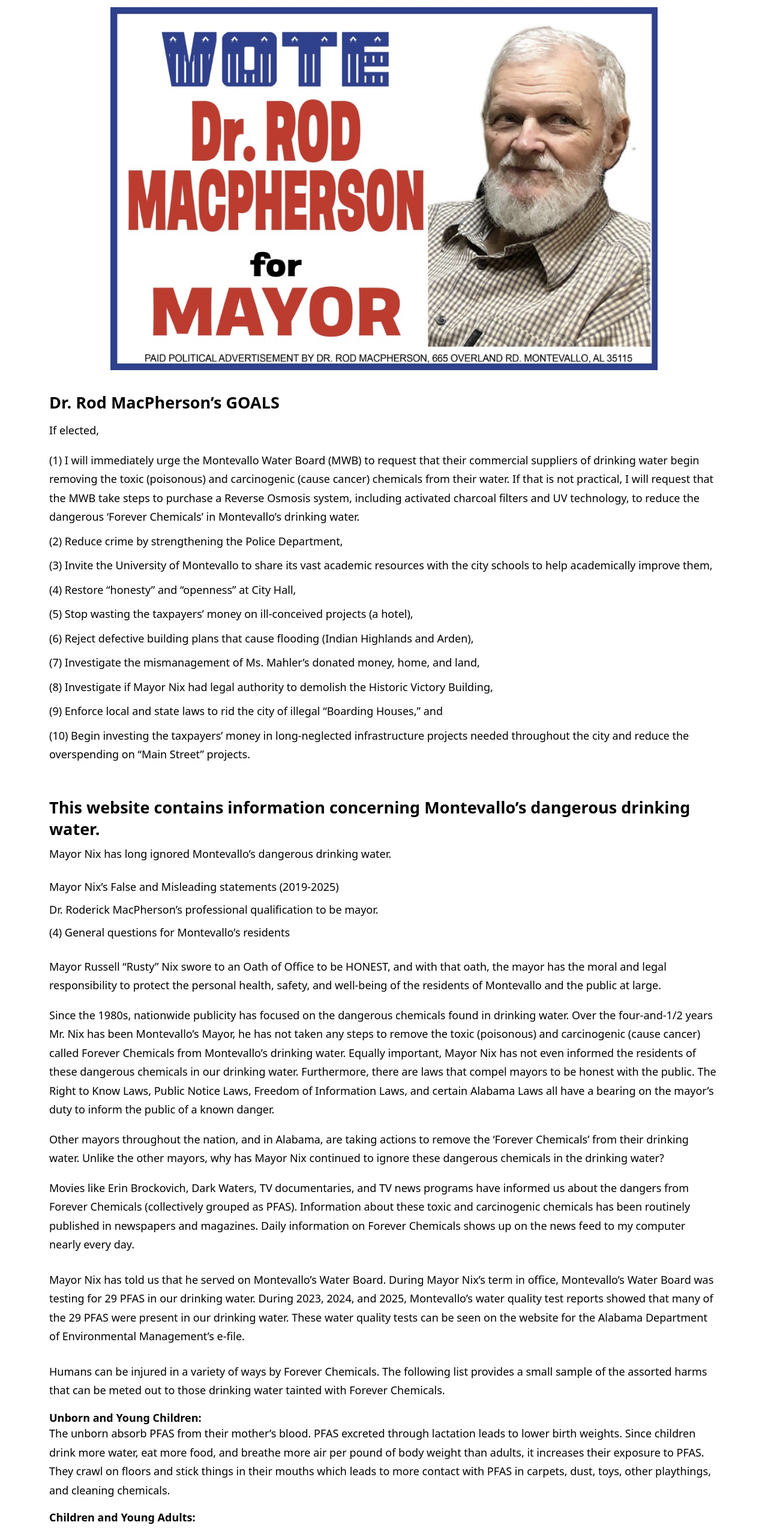
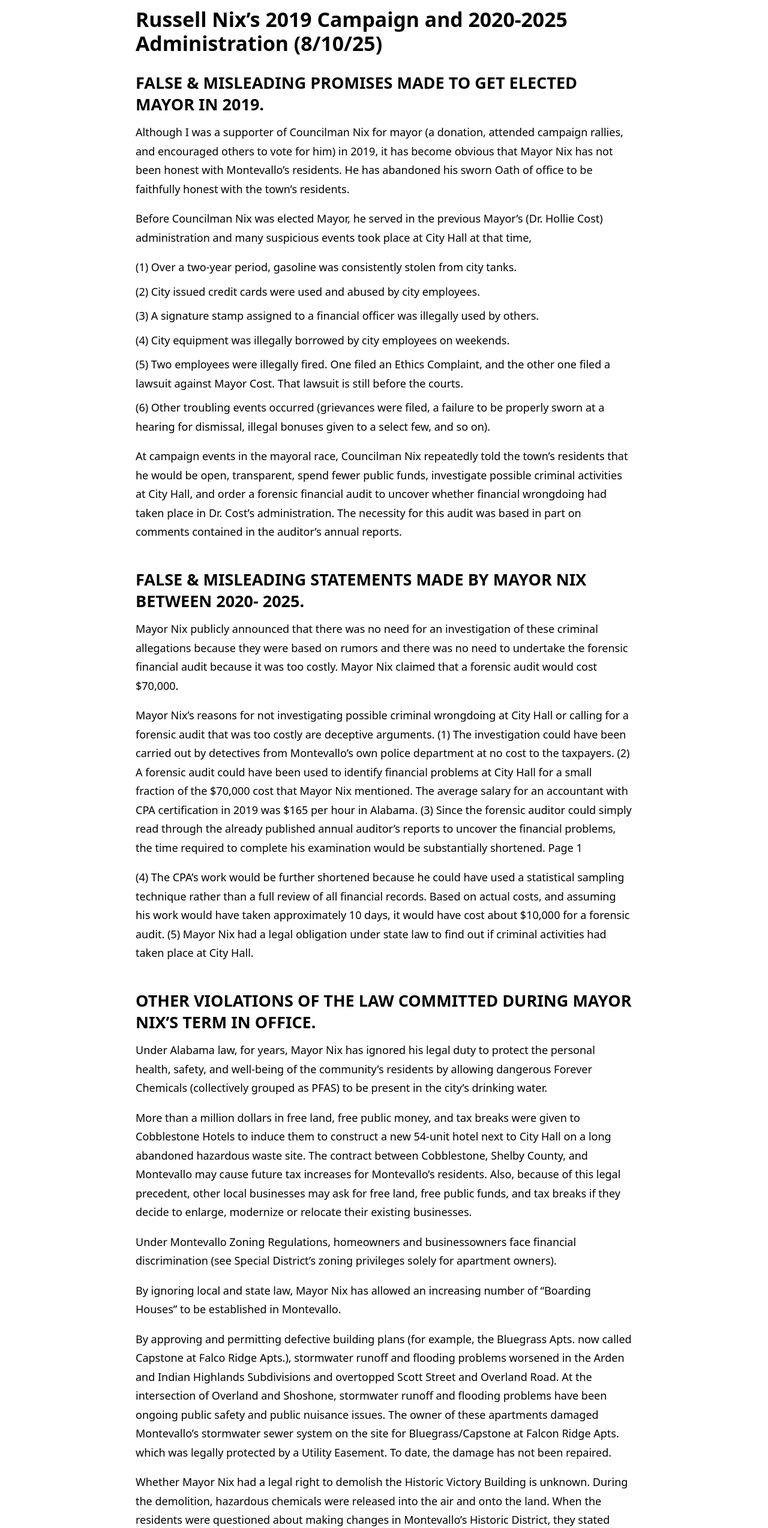
Before and after one commit to PufyBee/grandfatherscampaign, a Next.js app: page /section-2 in a window 1280 px wide. Shown: the part 80-2627 px from the top of the page at 60% size. Built offline with nearby package versions, Linux system fonts and the light colour scheme.

Commit message:
Tenative final

```diff
--- a/app/page.tsx
+++ b/app/page.tsx
@@ -10,6 +10,7 @@ const HERO_SRC = "/images/vote-rod-mayor.jpg";
 export default function Page() {
   return (
     <div id="top" className="mx-auto max-w-5xl px-4">
+      {/* HERO */}
       <div className="relative mx-auto max-w-4xl aspect-[5/3] mb-8">
         <Image
           src={HERO_SRC}
@@ -22,38 +23,68 @@ export default function Page() {
         />
       </div>
 
+      {/* GOALS (moved to top) */}
+      <section id="goals" className="mb-12">
+        <h2 className="text-2xl font-semibold mb-3">Dr. Rod MacPherson’s GOALS</h2>
+        <p className="mb-4 leading-7">If elected,</p>
+        <div className="space-y-2 leading-7">
+          <p>
+            (1) I will immediately urge the Montevallo Water Board (MWB) to request that their commercial suppliers of
+            drinking water begin removing the toxic (poisonous) and carcinogenic (cause cancer) chemicals from their
+            water. If that is not practical, I will request that the MWB take steps to purchase a Reverse Osmosis
+            system, including activated charcoal filters and UV technology, to reduce the dangerous ‘Forever Chemicals’
+            in Montevallo’s drinking water.
+          </p>
+          <p>(2) Reduce crime by strengthening the Police Department,</p>
+          <p>
+            (3) Invite the University of Montevallo to share its vast academic resources with the city schools to help
+            academically improve them,
+          </p>
+          <p>(4) Restore “honesty” and “openness” at City Hall,</p>
+          <p>(5) Stop wasting the taxpayers’ money on ill-conceived projects (a hotel),</p>
+          <p>(6) Reject defective building plans that cause flooding (Indian Highlands and Arden),</p>
+          <p>(7) Investigate the mismanagement of Ms. Mahler’s donated money, home, and land,</p>
+          <p>(8) Investigate if Mayor Nix had legal authority to demolish the Historic Victory Building,</p>
+          <p>(9) Enforce local and state laws to rid the city of illegal “Boarding Houses,” and</p>
+          <p>
+            (10) Begin investing the taxpayers’ money in long-neglected infrastructure projects needed throughout the
+            city and reduce the overspending on “Main Street” projects.
+          </p>
+        </div>
+      </section>
+
+      {/* INTRO (verbatim) */}
       <h2 className="text-2xl font-semibold mb-2">
         This website contains information concerning Montevallo’s dangerous drinking water.
       </h2>
-
+      <p className="mb-6">Mayor Nix has long ignored Montevallo’s dangerous drinking water.</p>
 
       <div className="space-y-2 mb-6">
-        <p>(1)Mayor Nix has long ignored Montevallo’s dangerous drinking water.</p>
-        <p>(2)Mayor Nix’s False and Misleading statements (2019-2025)</p>
-        <p>(3)Dr. Roderick MacPherson’s professional qualification to be mayor.</p>
+        <p>Mayor Nix’s False and Misleading statements (2019-2025)</p>
+        <p>Dr. Roderick MacPherson’s professional qualification to be mayor.</p>
         <p>(4) General questions for Montevallo’s residents</p>
       </div>
 
       <p className="mb-4 leading-7">
-        Mayor Russell “Rusty” Nix swore to an Oath of Office to be HONEST, and with that oath, the mayor has
-        the moral and legal responsibility to protect the personal health, safety, and well-being of the residents
-        of Montevallo and the public at large.
+        Mayor Russell “Rusty” Nix swore to an Oath of Office to be HONEST, and with that oath, the mayor has the moral
+        and legal responsibility to protect the personal health, safety, and well-being of the residents of Montevallo
+        and the public at large.
       </p>
 
       <p className="mb-4 leading-7">
-        Since the 1980s, nationwide publicity has focused on the dangerous chemicals found in drinking water.
-        Over the four-and-1/2 years Mr. Nix has been Montevallo’s Mayor, he has not taken any steps to remove
-        the toxic (poisonous) and carcinogenic (cause cancer) called Forever Chemicals from Montevallo’s drinking
-        water. Equally important, Mayor Nix has not even informed the residents of these dangerous chemicals in our
-        drinking water. Furthermore, there are laws that compel mayors to be honest with the public. The Right to
-        Know Laws, Public Notice Laws, Freedom of Information Laws, and certain Alabama Laws all have a bearing on
-        the mayor’s duty to inform the public of a known danger.
+        Since the 1980s, nationwide publicity has focused on the dangerous chemicals found in drinking water. Over the
+        four-and-1/2 years Mr. Nix has been Montevallo’s Mayor, he has not taken any steps to remove the toxic
+        (poisonous) and carcinogenic (cause cancer) called Forever Chemicals from Montevallo’s drinking water. Equally
+        important, Mayor Nix has not even informed the residents of these dangerous chemicals in our drinking water.
+        Furthermore, there are laws that compel mayors to be honest with the public. The Right to Know Laws, Public
+        Notice Laws, Freedom of Information Laws, and certain Alabama Laws all have a bearing on the mayor’s duty to
+        inform the public of a known danger.
       </p>
 
       <p className="mb-4 leading-7">
-        Other mayors throughout the nation, and in Alabama, are taking actions to remove the ‘Forever Chemicals’
-        from their drinking water. Unlike the other mayors, why has Mayor Nix continued to ignore these dangerous
-        chemicals in the drinking water?
+        Other mayors throughout the nation, and in Alabama, are taking actions to remove the ‘Forever Chemicals’ from
+        their drinking water. Unlike the other mayors, why has Mayor Nix continued to ignore these dangerous chemicals
+        in the drinking water?
       </p>
 
       <p className="mb-6 leading-7">
@@ -65,14 +96,14 @@ export default function Page() {
 
       <p className="mb-6 leading-7">
         Mayor Nix has told us that he served on Montevallo’s Water Board. During Mayor Nix’s term in office, Montevallo’s
-        Water Board was testing for 29 PFAS in our drinking water. During 2023, 2024, and 2025, Montevallo’s water quality
-        test reports showed that many of the 29 PFAS were present in our drinking water. These water quality tests can be
-        seen on the website for the Alabama Department of Environmental Management’s e-file.
+        Water Board was testing for 29 PFAS in our drinking water. During 2023, 2024, and 2025, Montevallo’s water
+        quality test reports showed that many of the 29 PFAS were present in our drinking water. These water quality
+        tests can be seen on the website for the Alabama Department of Environmental Management’s e-file.
       </p>
 
       <p className="mb-4 leading-7">
-        Humans can be injured in a variety of ways by Forever Chemicals. The following list provides a small sample of the
-        assorted harms that can be meted out to those drinking water tainted with Forever Chemicals.
+        Humans can be injured in a variety of ways by Forever Chemicals. The following list provides a small sample of
+        the assorted harms that can be meted out to those drinking water tainted with Forever Chemicals.
       </p>
 
       <h3 className="font-semibold">Unborn and Young Children:</h3>
@@ -90,20 +121,21 @@ export default function Page() {
 
       <h3 className="font-semibold">Women:</h3>
       <p className="mb-4 leading-7">
-        PFAS can cause reproductive damage, delayed fetal growth, increased blood pressure, high cholesterol, suppress the
-        immune system, thyroid disease, preeclampsia, and introduce cancers (breast, ovarian, liver, bladder, and so on).
+        PFAS can cause reproductive damage, delayed fetal growth, increased blood pressure, high cholesterol, suppress
+        the immune system, thyroid disease, preeclampsia, and introduce cancers (breast, ovarian, liver, bladder, and
+        so on).
       </p>
 
       <h3 className="font-semibold">Men:</h3>
       <p className="mb-4 leading-7">
-        PFAS can cause assorted ailments, stomach problems, assorted diseases, and cancers (testicular, kidney, prostrate,
-        thyroid, etc.)
+        PFAS can cause assorted ailments, stomach problems, assorted diseases, and cancers (testicular, kidney,
+        prostrate, thyroid, etc.)
       </p>
 
-      <p className="mb-4 leading-7">
+      <p className="mb-8 leading-7">
         According to one expert, there probably isn’t a single tissue or an organ system in the human body where PFAS
-        destructive impacts haven’t been reported. Less than a drop from one of the PFAS can cause harm to humans, animals,
-        and the environment.
+        destructive impacts haven’t been reported. Less than a drop from one of the PFAS can cause harm to humans,
+        animals, and the environment.
       </p>
     </div>
   );
--- a/app/section-2/page.tsx
+++ b/app/section-2/page.tsx
@@ -1,141 +1,85 @@
 import type { Metadata } from "next";
-import Image from "next/image";
 
 export const metadata: Metadata = {
-  title: "Introduction website | Montevallo Water Facts",
+  title: "Sec 2- Russell Nix’s 2019 Campaign and 2020-2025 Administration (8/10/25)",
 };
 
-const HERO_SRC = "/images/vote-rod-mayor.jpg";
+export default function Section2Page() {
+  return (
+    <div className="mx-auto max-w-3xl px-4">
+      <h1 className="text-3xl font-bold mb-6">
+        Russell Nix’s 2019 Campaign and 2020-2025 Administration (8/10/25)
+      </h1>
 
-export default function Page() {
-  return (
-    <div id="top" className="mx-auto max-w-5xl px-4">
-      {/* HERO */}
-      <div className="relative mx-auto max-w-4xl aspect-[5/3] mb-8">
-        <Image
-          src={HERO_SRC}
-          alt=""
-          fill
-          sizes="(min-width:1280px) 896px, 90vw"
-          priority
-          className="object-contain"
-          aria-hidden="true"
-        />
-      </div>
-
-      {/* GOALS (moved to top) */}
-      <section id="goals" className="mb-12">
-        <h2 className="text-2xl font-semibold mb-3">Dr. Rod MacPherson’s GOALS</h2>
-        <p className="mb-4 leading-7">If elected,</p>
-        <div className="space-y-2 leading-7">
-          <p>
-            (1) I will immediately urge the Montevallo Water Board (MWB) to request that their commercial suppliers of
-            drinking water begin removing the toxic (poisonous) and carcinogenic (cause cancer) chemicals from their
-            water. If that is not practical, I will request that the MWB take steps to purchase a Reverse Osmosis
-            system, including activated charcoal filters and UV technology, to reduce the dangerous ‘Forever Chemicals’
-            in Montevallo’s drinking water.
-          </p>
-          <p>(2) Reduce crime by strengthening the Police Department,</p>
-          <p>
-            (3) Invite the University of Montevallo to share its vast academic resources with the city schools to help
-            academically improve them,
-          </p>
-          <p>(4) Restore “honesty” and “openness” at City Hall,</p>
-          <p>(5) Stop wasting the taxpayers’ money on ill-conceived projects (a hotel),</p>
-          <p>(6) Reject defective building plans that cause flooding (Indian Highlands and Arden),</p>
-          <p>(7) Investigate the mismanagement of Ms. Mahler’s donated money, home, and land,</p>
-          <p>(8) Investigate if Mayor Nix had legal authority to demolish the Historic Victory Building,</p>
-          <p>(9) Enforce local and state laws to rid the city of illegal “Boarding Houses,” and</p>
-          <p>
-            (10) Begin investing the taxpayers’ money in long-neglected infrastructure projects needed throughout the
-            city and reduce the overspending on “Main Street” projects.
-          </p>
-        </div>
-      </section>
-
-      {/* INTRO (verbatim) */}
-      <h2 className="text-2xl font-semibold mb-2">
-        This website contains information concerning Montevallo’s dangerous drinking water.
+      <h2 className="text-2xl font-semibold mb-3">
+        FALSE &amp; MISLEADING PROMISES MADE TO GET ELECTED MAYOR IN 2019.
       </h2>
-      <p className="mb-6">Mayor Nix has long ignored Montevallo’s dangerous drinking water.</p>
-
-      <div className="space-y-2 mb-6">
-        <p>Mayor Nix’s False and Misleading statements (2019-2025)</p>
-        <p>Dr. Roderick MacPherson’s professional qualification to be mayor.</p>
-        <p>(4) General questions for Montevallo’s residents</p>
-      </div>
 
       <p className="mb-4 leading-7">
-        Mayor Russell “Rusty” Nix swore to an Oath of Office to be HONEST, and with that oath, the mayor has the moral
-        and legal responsibility to protect the personal health, safety, and well-being of the residents of Montevallo
-        and the public at large.
+        Although I was a supporter of Councilman Nix for mayor (a donation, attended campaign rallies, and encouraged others to vote for him) in 2019, it has become obvious that Mayor Nix has not been honest with Montevallo’s residents. He has abandoned his sworn Oath of office to be faithfully honest with the town’s residents.
       </p>
 
       <p className="mb-4 leading-7">
-        Since the 1980s, nationwide publicity has focused on the dangerous chemicals found in drinking water. Over the
-        four-and-1/2 years Mr. Nix has been Montevallo’s Mayor, he has not taken any steps to remove the toxic
-        (poisonous) and carcinogenic (cause cancer) called Forever Chemicals from Montevallo’s drinking water. Equally
-        important, Mayor Nix has not even informed the residents of these dangerous chemicals in our drinking water.
-        Furthermore, there are laws that compel mayors to be honest with the public. The Right to Know Laws, Public
-        Notice Laws, Freedom of Information Laws, and certain Alabama Laws all have a bearing on the mayor’s duty to
-        inform the public of a known danger.
+        Before Councilman Nix was elected Mayor, he served in the previous Mayor’s (Dr. Hollie Cost) administration and many suspicious events took place at City Hall at that time,
+      </p>
+
+      <p className="mb-2 leading-7">(1) Over a two-year period, gasoline was consistently stolen from city tanks.</p>
+      <p className="mb-2 leading-7">(2) City issued credit cards were used and abused by city employees.</p>
+      <p className="mb-2 leading-7">(3) A signature stamp assigned to a financial officer was illegally used by others.</p>
+      <p className="mb-2 leading-7">(4) City equipment was illegally borrowed by city employees on weekends.</p>
+      <p className="mb-2 leading-7">(5) Two employees were illegally fired. One filed an Ethics Complaint, and the other one filed a lawsuit against Mayor Cost. That lawsuit is still before the courts.</p>
+      <p className="mb-4 leading-7">(6) Other troubling events occurred (grievances were filed, a failure to be properly sworn at a hearing for dismissal, illegal bonuses given to a select few, and so on).</p>
+
+      <p className="mb-4 leading-7">
+        At campaign events in the mayoral race, Councilman Nix repeatedly told the town’s residents that he would be open, transparent, spend fewer public funds, investigate possible criminal activities at City Hall, and order a forensic financial audit to uncover whether financial wrongdoing had taken place in Dr. Cost’s administration. The necessity for this audit was based in part on comments contained in the auditor’s annual reports.
+      </p>
+
+      <h2 className="text-2xl font-semibold mt-10 mb-3">
+        FALSE &amp; MISLEADING STATEMENTS MADE BY MAYOR NIX BETWEEN 2020- 2025.
+      </h2>
+
+      <p className="mb-4 leading-7">
+        Mayor Nix publicly announced that there was no need for an investigation of these criminal allegations because they were based on rumors and there was no need to undertake the forensic financial audit because it was too costly. Mayor Nix claimed that a forensic audit would cost $70,000.
       </p>
 
       <p className="mb-4 leading-7">
-        Other mayors throughout the nation, and in Alabama, are taking actions to remove the ‘Forever Chemicals’ from
-        their drinking water. Unlike the other mayors, why has Mayor Nix continued to ignore these dangerous chemicals
-        in the drinking water?
-      </p>
-
-      <p className="mb-6 leading-7">
-        Movies like Erin Brockovich, Dark Waters, TV documentaries, and TV news programs have informed us about the
-        dangers from Forever Chemicals (collectively grouped as PFAS). Information about these toxic and carcinogenic
-        chemicals has been routinely published in newspapers and magazines. Daily information on Forever Chemicals shows
-        up on the news feed to my computer nearly every day.
-      </p>
-
-      <p className="mb-6 leading-7">
-        Mayor Nix has told us that he served on Montevallo’s Water Board. During Mayor Nix’s term in office, Montevallo’s
-        Water Board was testing for 29 PFAS in our drinking water. During 2023, 2024, and 2025, Montevallo’s water
-        quality test reports showed that many of the 29 PFAS were present in our drinking water. These water quality
-        tests can be seen on the website for the Alabama Department of Environmental Management’s e-file.
+        Mayor Nix’s reasons for not investigating possible criminal wrongdoing at City Hall or calling for a forensic audit that was too costly are deceptive arguments. (1) The investigation could have been carried out by detectives from Montevallo’s own police department at no cost to the taxpayers. (2) A forensic audit could have been used to identify financial problems at City Hall for a small fraction of the $70,000 cost that Mayor Nix mentioned. The average salary for an accountant with CPA certification in 2019 was $165 per hour in Alabama. (3) Since the forensic auditor could simply read through the already published annual auditor’s reports to uncover the financial problems, the time required to complete his examination would be substantially shortened. Page 1
       </p>
 
       <p className="mb-4 leading-7">
-        Humans can be injured in a variety of ways by Forever Chemicals. The following list provides a small sample of
-        the assorted harms that can be meted out to those drinking water tainted with Forever Chemicals.
+        (4) The CPA’s work would be further shortened because he could have used a statistical sampling technique rather than a full review of all financial records. Based on actual costs, and assuming his work would have taken approximately 10 days, it would have cost about $10,000 for a forensic audit. (5) Mayor Nix had a legal obligation under state law to find out if criminal activities had taken place at City Hall.
       </p>
 
-      <h3 className="font-semibold">Unborn and Young Children:</h3>
+      <h2 className="text-2xl font-semibold mt-10 mb-3">
+        OTHER VIOLATIONS OF THE LAW COMMITTED DURING MAYOR NIX’S TERM IN OFFICE.
+      </h2>
+
       <p className="mb-4 leading-7">
-        The unborn absorb PFAS from their mother’s blood. PFAS excreted through lactation leads to lower birth weights.
-        Since children drink more water, eat more food, and breathe more air per pound of body weight than adults, it
-        increases their exposure to PFAS. They crawl on floors and stick things in their mouths which leads to more
-        contact with PFAS in carpets, dust, toys, other playthings, and cleaning chemicals.
+        Under Alabama law, for years, Mayor Nix has ignored his legal duty to protect the personal health, safety, and well-being of the community’s residents by allowing dangerous Forever Chemicals (collectively grouped as PFAS) to be present in the city’s drinking water.
       </p>
 
-      <h3 className="font-semibold">Children and Young Adults:</h3>
       <p className="mb-4 leading-7">
-        PFAS are connected to developmental disorders, cardiovascular diseases, metabolic illnesses, and various cancers.
+        More than a million dollars in free land, free public money, and tax breaks were given to Cobblestone Hotels to induce them to construct a new 54-unit hotel next to City Hall on a long abandoned hazardous waste site. The contract between Cobblestone, Shelby County, and Montevallo may cause future tax increases for Montevallo’s residents. Also, because of this legal precedent, other local businesses may ask for free land, free public funds, and tax breaks if they decide to enlarge, modernize or relocate their existing businesses.
       </p>
 
-      <h3 className="font-semibold">Women:</h3>
       <p className="mb-4 leading-7">
-        PFAS can cause reproductive damage, delayed fetal growth, increased blood pressure, high cholesterol, suppress
-        the immune system, thyroid disease, preeclampsia, and introduce cancers (breast, ovarian, liver, bladder, and
-        so on).
+        Under Montevallo Zoning Regulations, homeowners and businessowners face financial discrimination (see Special District’s zoning privileges solely for apartment owners).
       </p>
 
-      <h3 className="font-semibold">Men:</h3>
       <p className="mb-4 leading-7">
-        PFAS can cause assorted ailments, stomach problems, assorted diseases, and cancers (testicular, kidney,
-        prostrate, thyroid, etc.)
+        By ignoring local and state law, Mayor Nix has allowed an increasing number of “Boarding Houses” to be established in Montevallo.
       </p>
 
-      <p className="mb-8 leading-7">
-        According to one expert, there probably isn’t a single tissue or an organ system in the human body where PFAS
-        destructive impacts haven’t been reported. Less than a drop from one of the PFAS can cause harm to humans,
-        animals, and the environment.
+      <p className="mb-4 leading-7">
+        By approving and permitting defective building plans (for example, the Bluegrass Apts. now called Capstone at Falco Ridge Apts.), stormwater runoff and flooding problems worsened in the Arden and Indian Highlands Subdivisions and overtopped Scott Street and Overland Road. At the intersection of Overland and Shoshone, stormwater runoff and flooding problems have been ongoing public safety and public nuisance issues. The owner of these apartments damaged Montevallo’s stormwater sewer system on the site for Bluegrass/Capstone at Falcon Ridge Apts. which was legally protected by a Utility Easement. To date, the damage has not been repaired.
+      </p>
+
+      <p className="mb-4 leading-7">
+        Whether Mayor Nix had a legal right to demolish the Historic Victory Building is unknown. During the demolition, hazardous chemicals were released into the air and onto the land. When the residents were questioned about making changes in Montevallo’s Historic District, they stated that no changes were to be made. The Historic Victory Building was listed in the Historical Registry which brings federal, state, and local laws to bear.
+      </p>
+
+      <p className="mb-4 leading-7">
+        The mismanagement of Ms. Mahler’s cash gifts ($700,000 or so), house, and farm and the reported raw sewage leaks in the Arden Subdivision need to be investigated
       </p>
     </div>
   );
```
